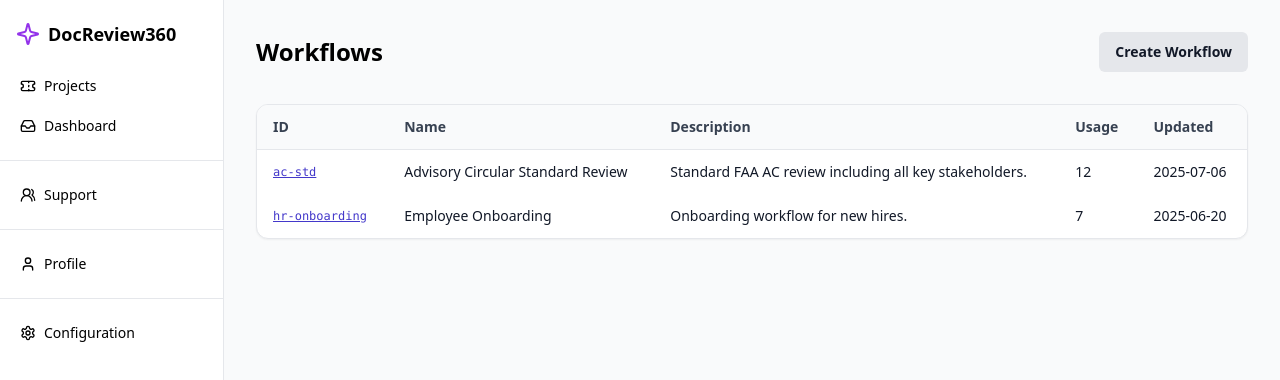
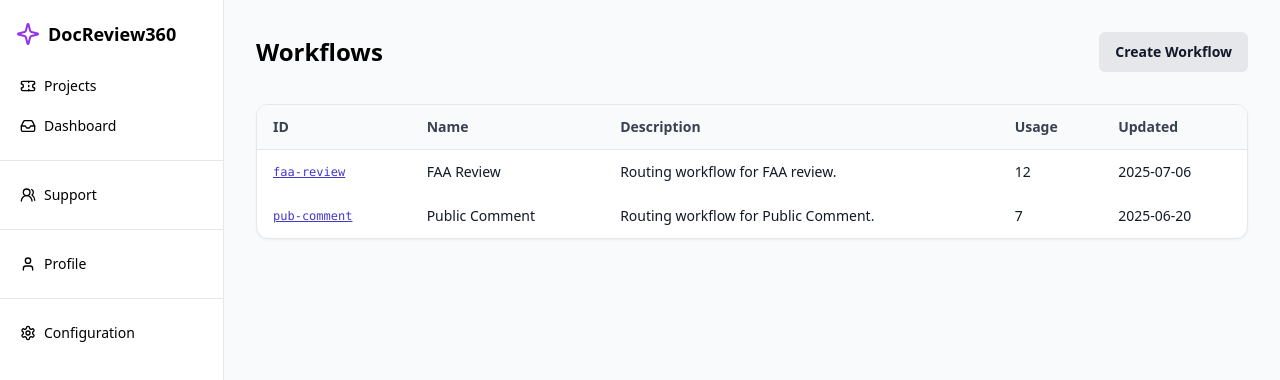
Before and after one commit to eputnam77/DocReview360, a Next.js app in the folder frontend/: page /configuration/workflows in a window 1280 px wide. Shown: the top 380 px of the page. Built offline with nearby package versions, Linux system fonts and the light colour scheme; no server answers.

Commit message:
Update index.tsx

```diff
--- a/frontend/pages/configuration/workflows/index.tsx
+++ b/frontend/pages/configuration/workflows/index.tsx
@@ -20,16 +20,16 @@ interface Workflow {
 
 const DEMO_WORKFLOWS: Workflow[] = [
   {
-    id: "ac-std",
-    name: "Advisory Circular Standard Review",
-    description: "Standard FAA AC review including all key stakeholders.",
+    id: "faa-review",
+    name: "FAA Review",
+    description: "Routing workflow for FAA review.",
     usage: 12,
     updated: "2025-07-06",
   },
   {
-    id: "hr-onboarding",
-    name: "Employee Onboarding",
-    description: "Onboarding workflow for new hires.",
+    id: "pub-comment",
+    name: "Public Comment",
+    description: "Routing workflow for Public Comment.",
     usage: 7,
     updated: "2025-06-20",
   },
```
